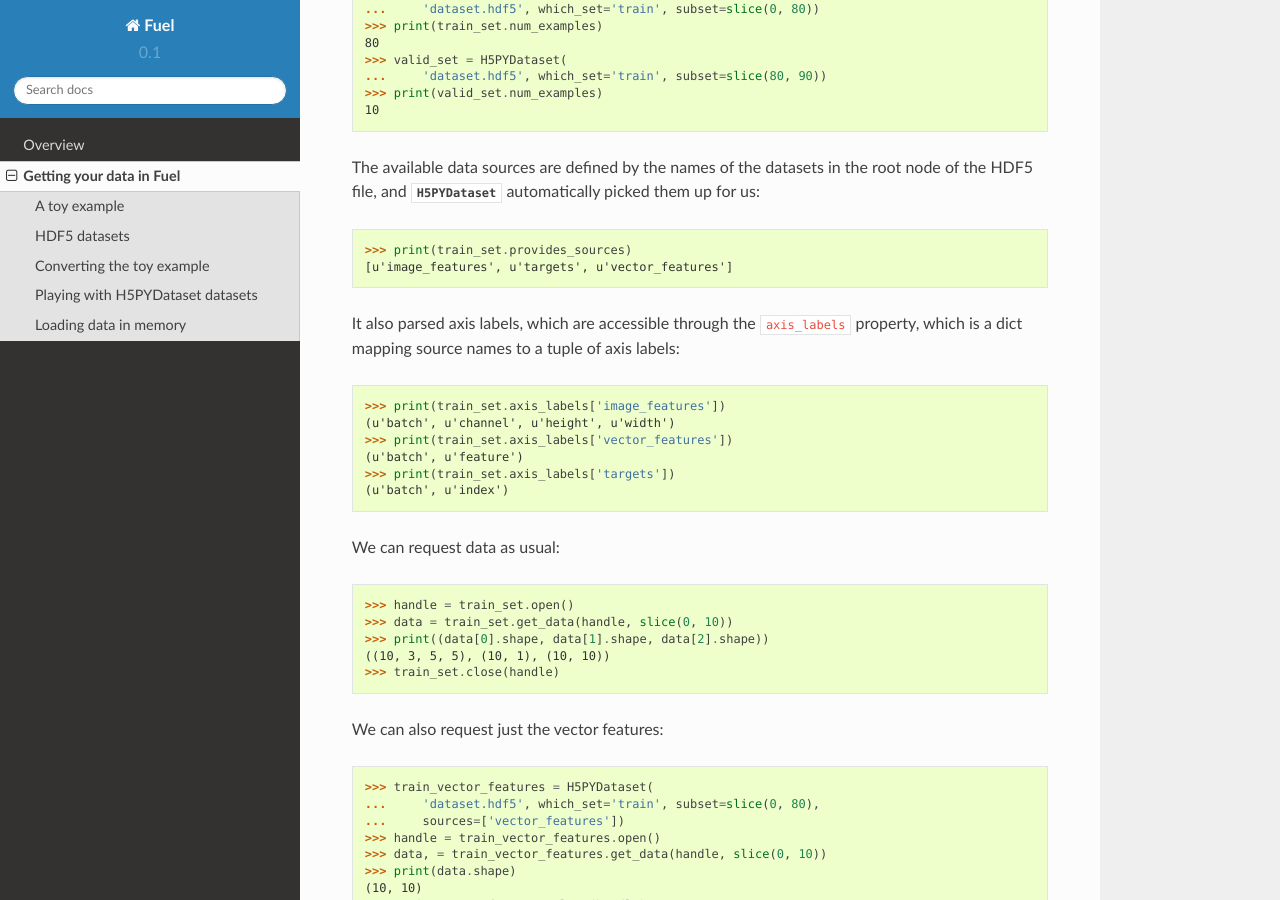
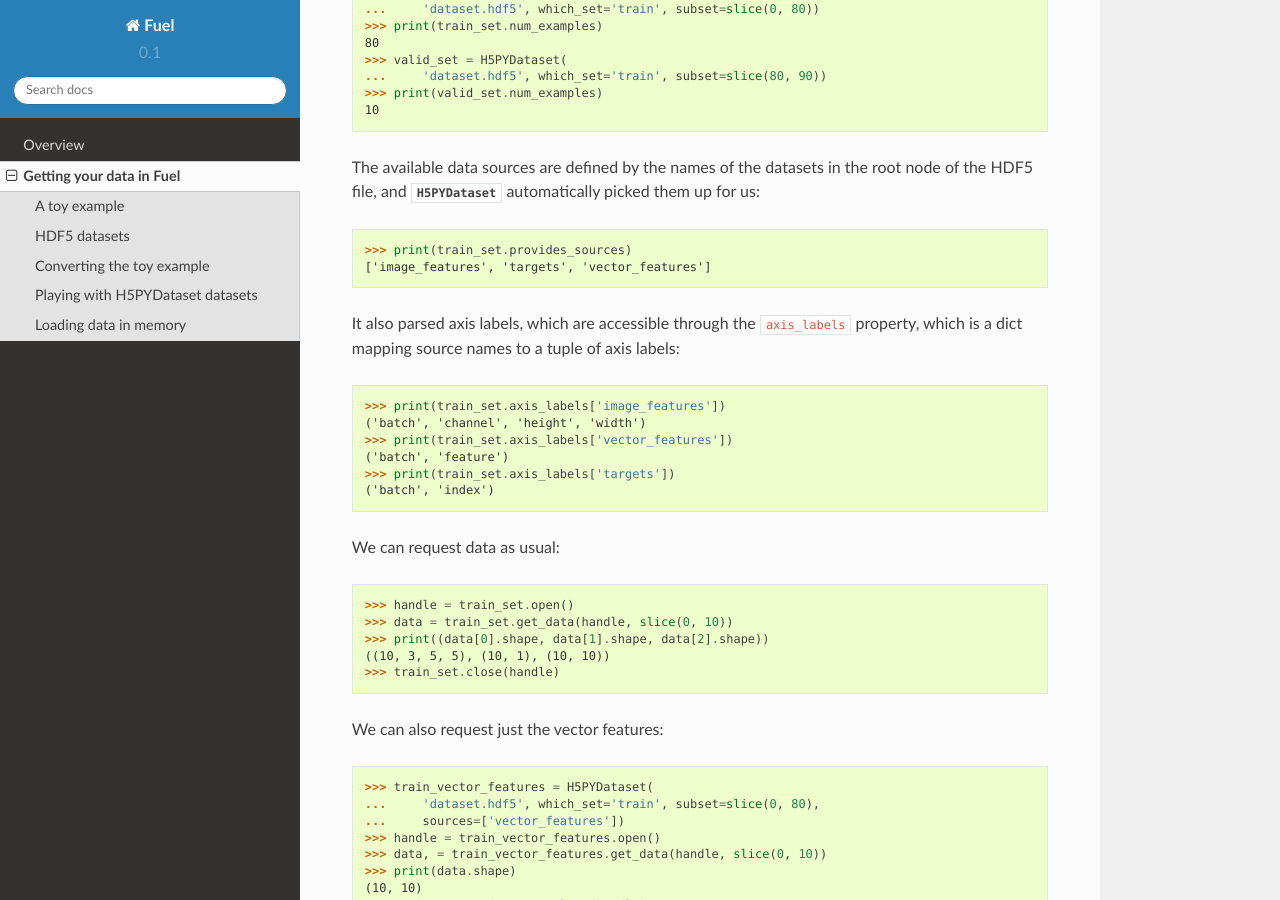
Before and after one commit to mila-iqia/fuel, a Sphinx documentation site: the page built from docs/h5py_dataset.rst, in a window 1280 px wide and 900 px high, scrolled down 4871 px. Built offline with Sphinx 7.4.7 and the Read the Docs theme 2.0.0, drawn with Linux system fonts in a browser that asks for light colours.

Commit message:
Display unicode return values without the 'u'

```diff
--- a/docs/h5py_dataset.rst
+++ b/docs/h5py_dataset.rst
@@ -246,17 +246,17 @@ node of the HDF5 file, and :class:`~.datasets.hdf5.H5PYDataset` automatically
 picked them up for us:
 
 >>> print(train_set.provides_sources) # doctest: +SKIP
-[u'image_features', u'targets', u'vector_features']
+['image_features', 'targets', 'vector_features']
 
 It also parsed axis labels, which are accessible through the ``axis_labels``
 property, which is a dict mapping source names to a tuple of axis labels:
 
 >>> print(train_set.axis_labels['image_features']) # doctest: +SKIP
-(u'batch', u'channel', u'height', u'width')
+('batch', 'channel', 'height', 'width')
 >>> print(train_set.axis_labels['vector_features']) # doctest: +SKIP
-(u'batch', u'feature')
+('batch', 'feature')
 >>> print(train_set.axis_labels['targets']) # doctest: +SKIP
-(u'batch', u'index')
+('batch', 'index')
 
 We can request data as usual:
 
```
